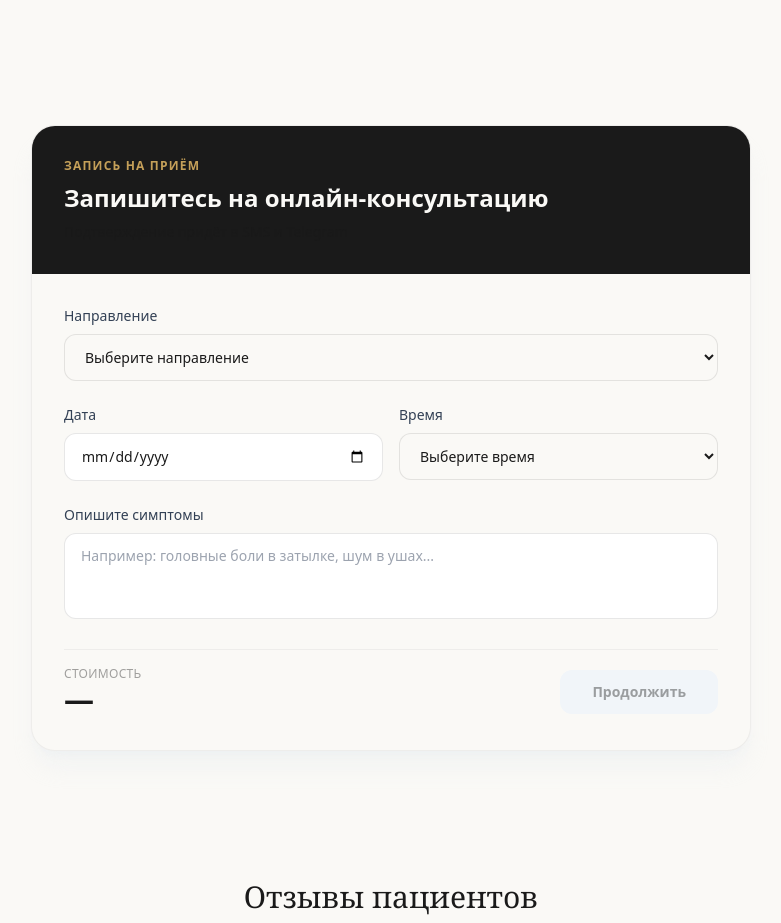
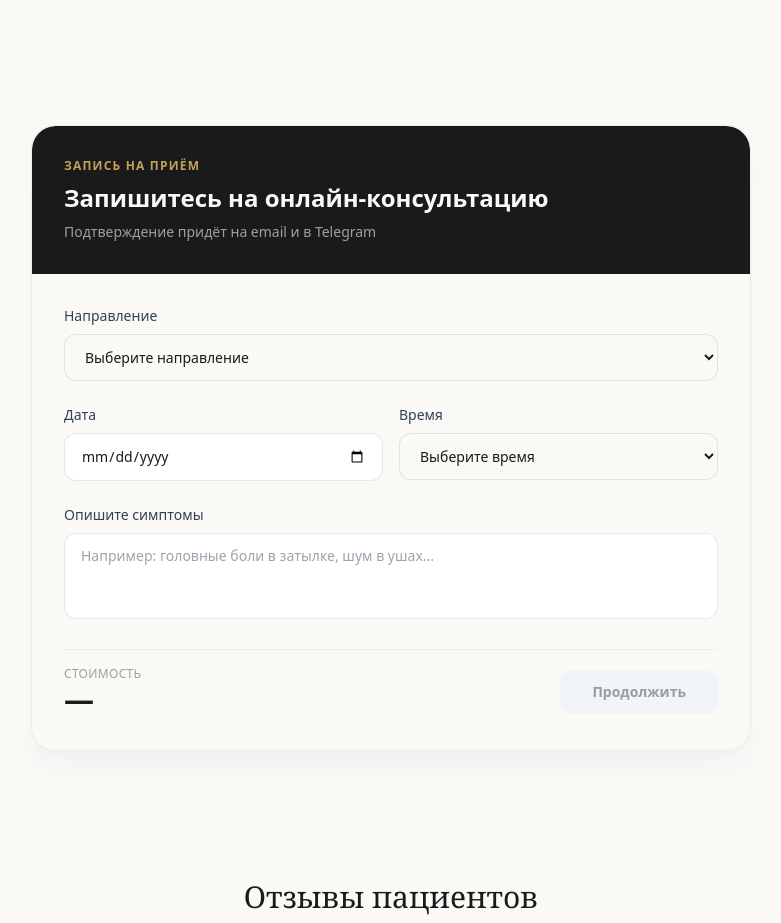
Before and after one commit to barefootakabosoi-cmd/doctorguryanova, a Next.js app: page / in a window 1280 px wide. Shown: the part 1460-2383 px from the top of the page, without its empty margins (249-1030 px from the left). Built offline with nearby package versions, Linux system fonts and the light colour scheme.

Commit message:
fix(ui): booking form header text color (cream) and update to email

```diff
--- a/src/components/BookingForm.tsx
+++ b/src/components/BookingForm.tsx
@@ -180,10 +180,10 @@ export default function BookingForm() {
   return (
     <section id="booking" className="max-w-3xl mx-auto px-6 py-16">
       <div className="bg-cream rounded-3xl shadow-xl shadow-slate-200/30 border border-charcoal/5 overflow-hidden">
-        <div className="bg-charcoal p-8 text-cream">
+        <div className="bg-charcoal p-8 text-cream rounded-t-3xl">
           <p className="text-xs font-semibold text-gold uppercase tracking-widest mb-2">Запись на приём</p>
           <h3 className="text-2xl font-bold mb-2">Запишитесь на онлайн-консультацию</h3>
-          <p className="text-charcoal/40 text-sm">Подтверждение придёт в SMS и Telegram</p>
+          <p className="text-cream/60 text-sm">Подтверждение придёт на email и в Telegram</p>
         </div>
         <div className="p-8">
           {step === 1 && (
```
